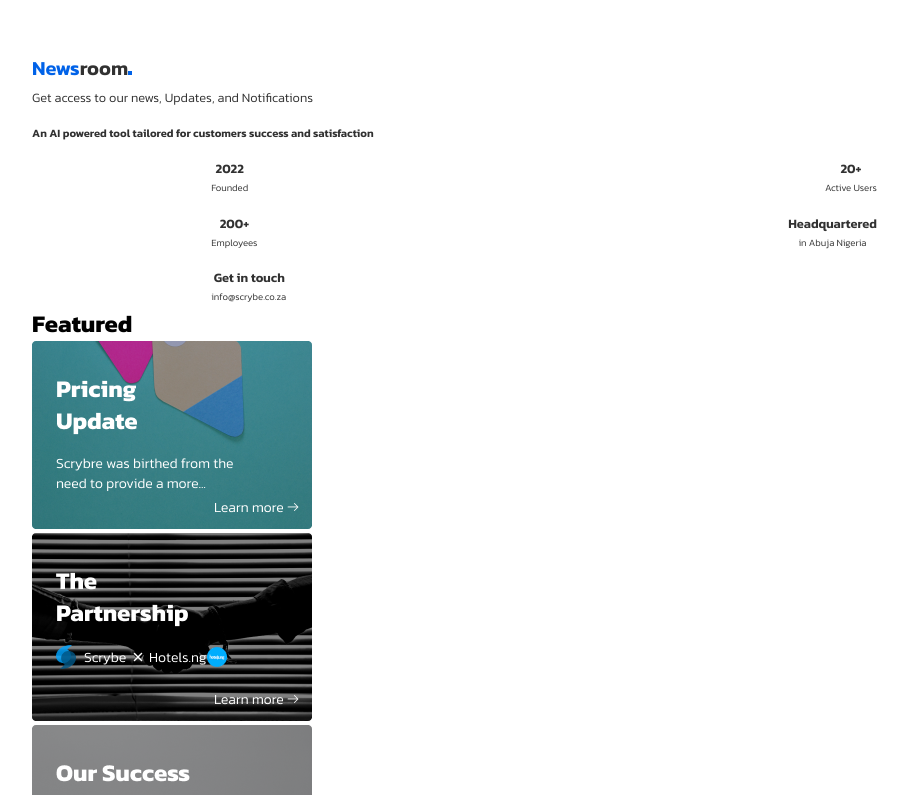
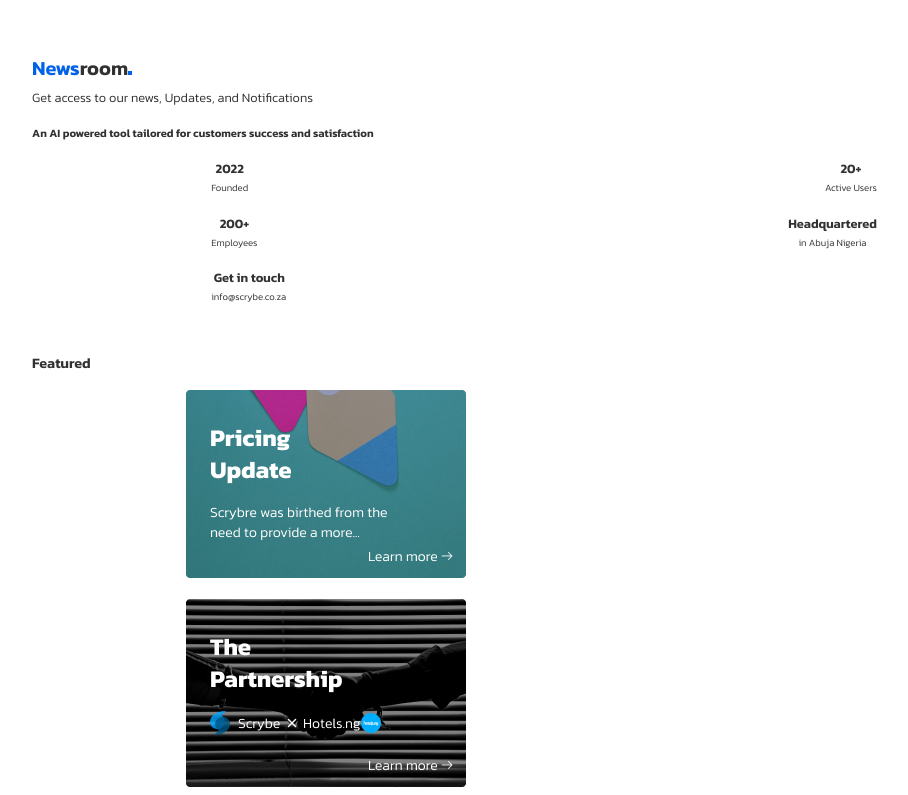
Before and after one commit to KodianKodes/customersupport.web-1, a React (Vite) app in the folder scrybe_frontend/: page / in a window 1280 px wide. Shown: the top 795 px of the page, without its empty margins (96-1004 px from the left). Built offline with nearby package versions, Linux system fonts and the light colour scheme; grey boxes are pictures that could not be loaded.

Commit message:
feat(FRO-7): add CSS styling to section four of Press page

```diff
--- a/scrybe_frontend/src/pages/PressPage/press.module.css
+++ b/scrybe_frontend/src/pages/PressPage/press.module.css
@@ -95,4 +95,26 @@ h1, h2, h3, h4, h5, h6, p, input, textarea, label, span, button {
   font-style: light;
   fill: solid;
   line-height: 1.2rem;
+}
+
+.section__four {
+  margin-top: 3em;
+}
+.section__four .four__heading {
+  margin-bottom: 1em;
+}
+.section__four .four__heading .four__head {
+  font-size: 0.9rem;
+  color: #313131;
+  font-weight: 600;
+  font-style: bold;
+  fill: solid;
+  line-height: 1.2rem;
+}
+.section__four .four__cards {
+  width: 70%;
+  margin: 0 auto;
+}
+.section__four .four__cards .card__container {
+  margin-bottom: 1.1em;
 }/*# sourceMappingURL=press.module.css.map */
--- a/scrybe_frontend/src/pages/PressPage/press.module.scss
+++ b/scrybe_frontend/src/pages/PressPage/press.module.scss
@@ -120,3 +120,31 @@ h1, h2, h3, h4, h5, h6, p, input, textarea, label, span, button {
         line-height: 1.2rem;
     }
 }
+
+// Styling of the section four
+
+.section__four {
+    margin-top: 3em;
+
+    .four__heading {
+        margin-bottom: 1em;
+    }
+
+    .four__heading .four__head {
+        font-size: .9rem;
+        color: #313131;
+        font-weight: 600;
+        font-style: bold;
+        fill: solid;
+        line-height: 1.2rem;
+    }
+
+    .four__cards {
+        width: 70%;
+        margin: 0 auto;
+    }
+
+    .four__cards .card__container {
+        margin-bottom: 1.1em;
+    }
+}
```
Also changed, not shown: 1 other file (tests, documents, lock files or other folders).
